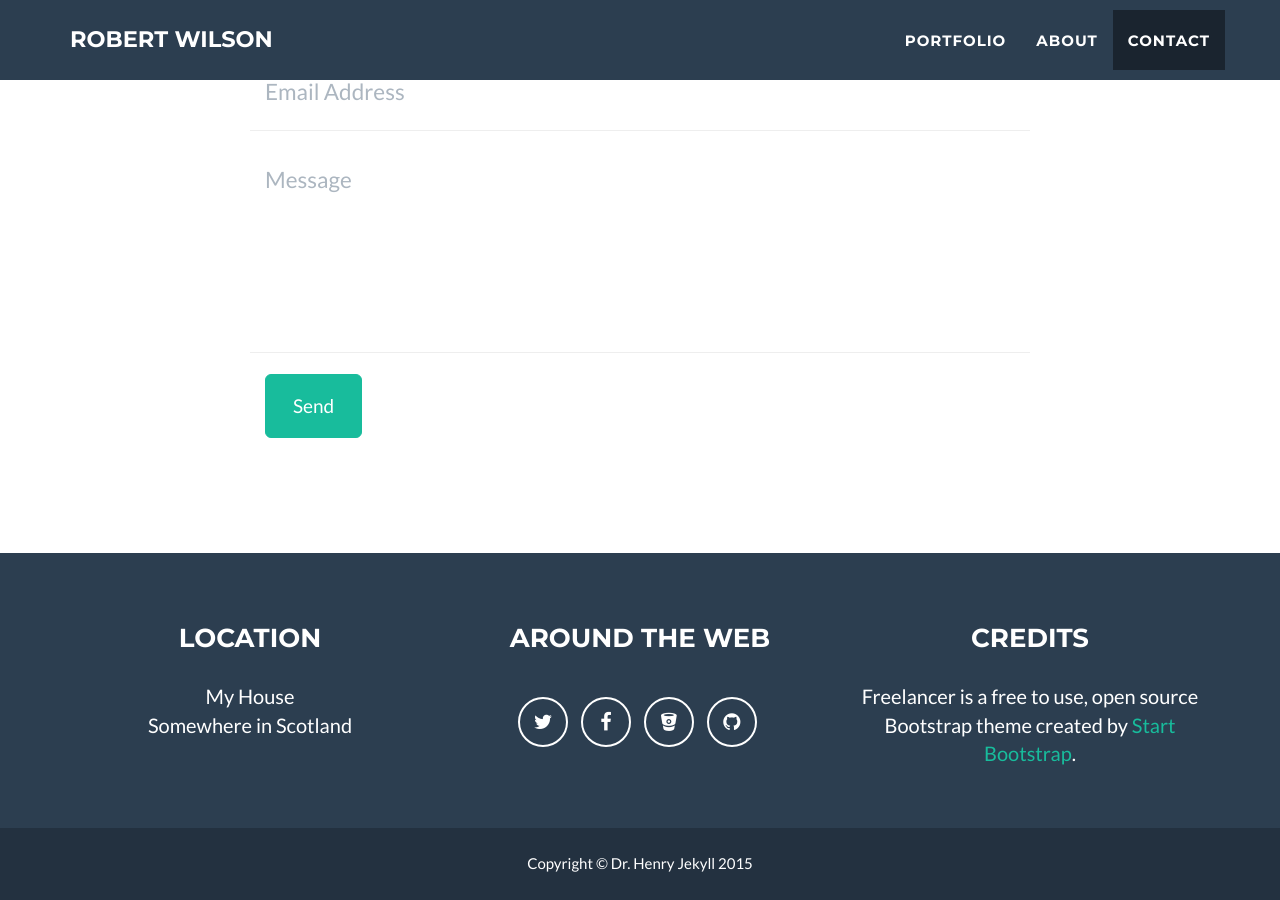
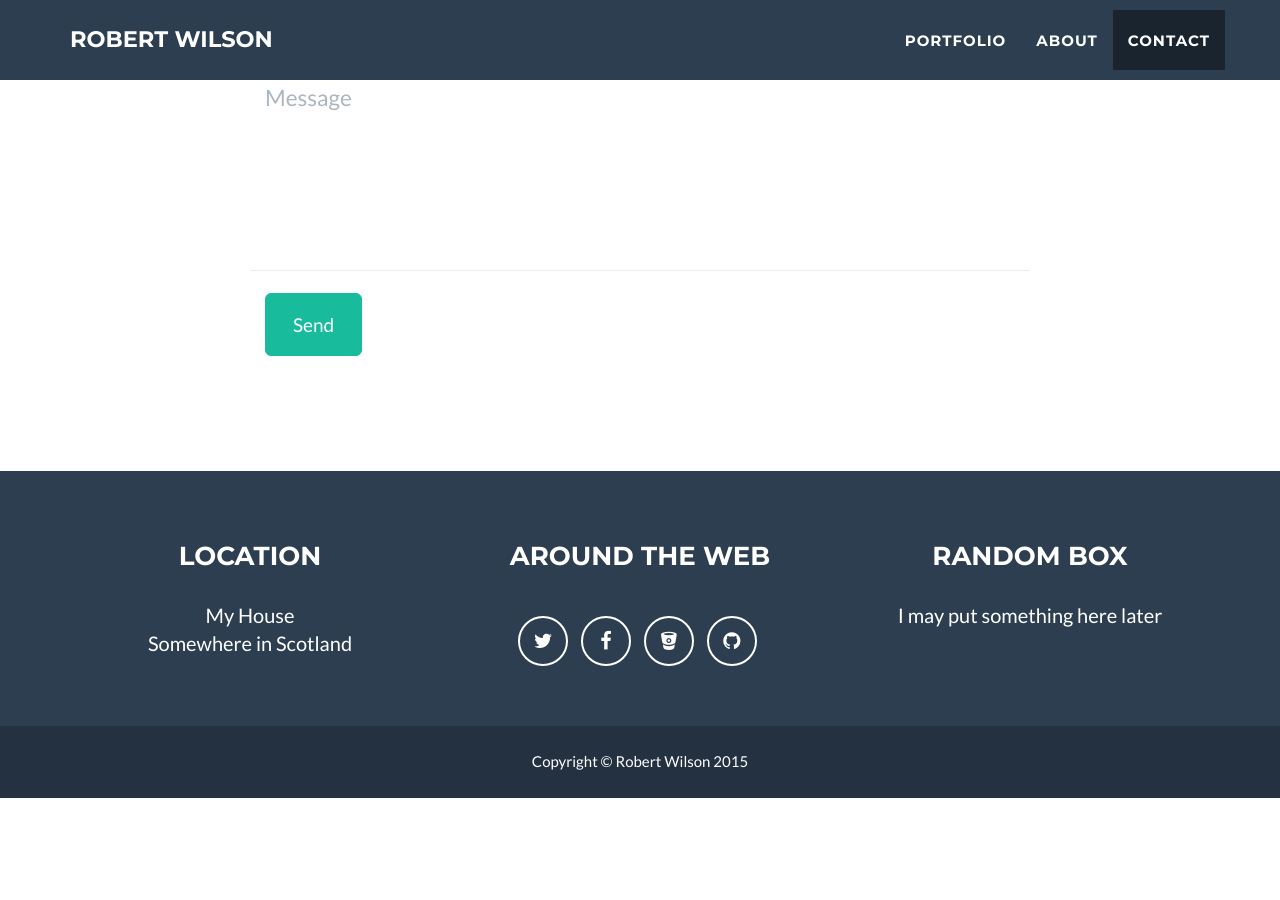
Before and after one commit to Rob4001/rob4001.github.io, a Jekyll site: the page built from index.html, in a window 1280 px wide and 900 px high, scrolled down 2217 px. Built offline with Jekyll 4.4.1, drawn with Linux system fonts in a browser that asks for light colours; after the commit the page ends 3015 px from its top, so only the background shows below that.

Commit message:
Some other stuff I needed to change/remove

```diff
--- a/_config.yml
+++ b/_config.yml
@@ -15,10 +15,10 @@ color:
 
 # Footer settings
 footer:
-  copyright: Dr. Henry Jekyll
+  copyright: Robert Wilson
   location: Location
   social: Around the Web
-  credits: Credits
+  credits: Random Box
 
 # Social networks usernames (many more available: google-plus, flickr, dribbble, pinterest, instagram, tumblr, linkedin, etc.)
 social:
@@ -37,7 +37,7 @@ address:
   - line: Somewhere in Scotland
 
 # Credits content
-credits: 'Freelancer is a free to use, open source Bootstrap theme created by <a href="http://startbootstrap.com">Start Bootstrap</a>.'
+credits: 'I may put something here later'
 
 # Build settings
 markdown: kramdown
--- a/_includes/about.html
+++ b/_includes/about.html
@@ -20,11 +20,6 @@
                       </ul>
                     </p>
                 </div>
-                <div class="col-lg-8 col-lg-offset-2 text-center">
-                    <a href="#" class="btn btn-lg btn-outline">
-                        <i class="fa fa-download"></i> Download Theme
-                    </a>
-                </div>
             </div>
         </div>
     </section>
```
